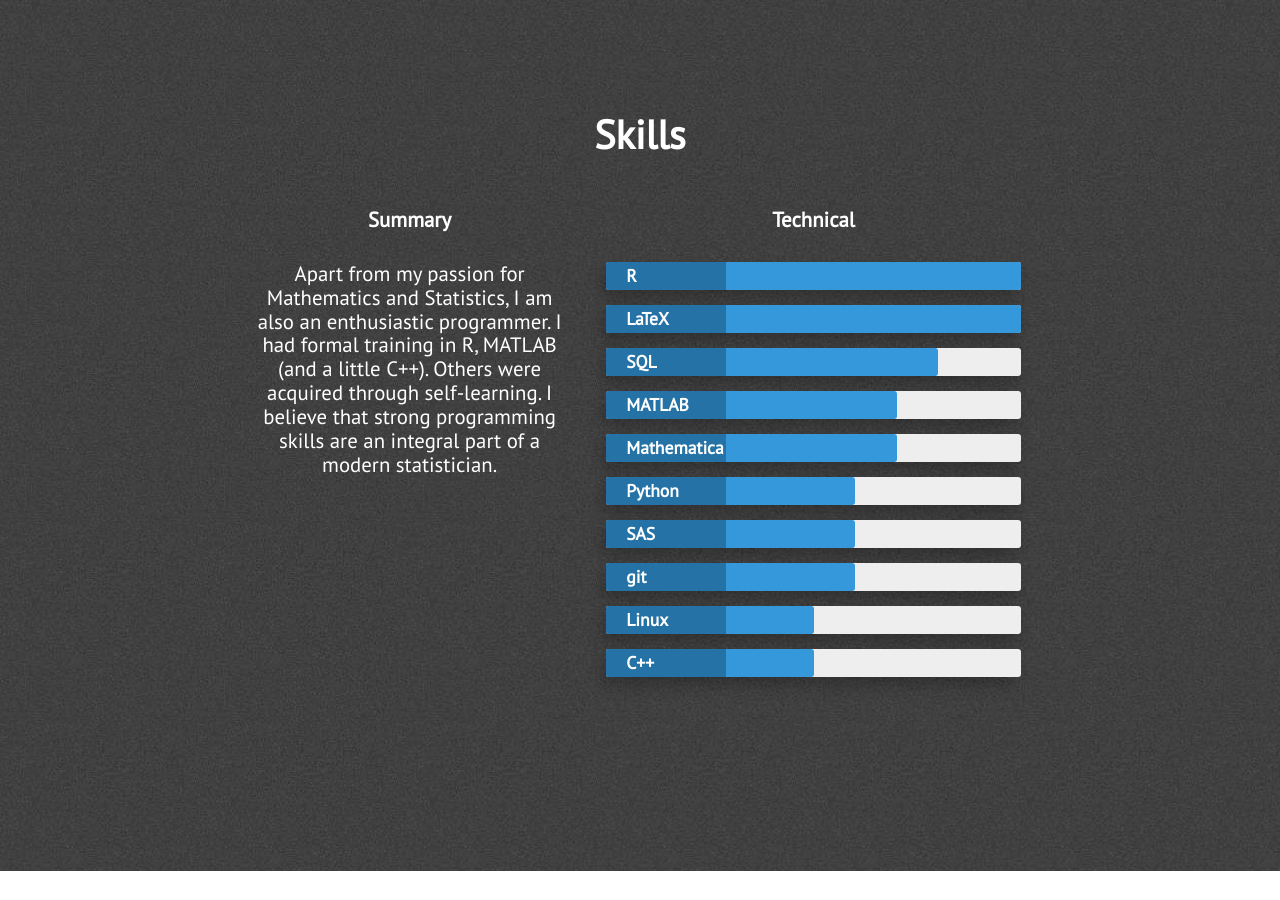
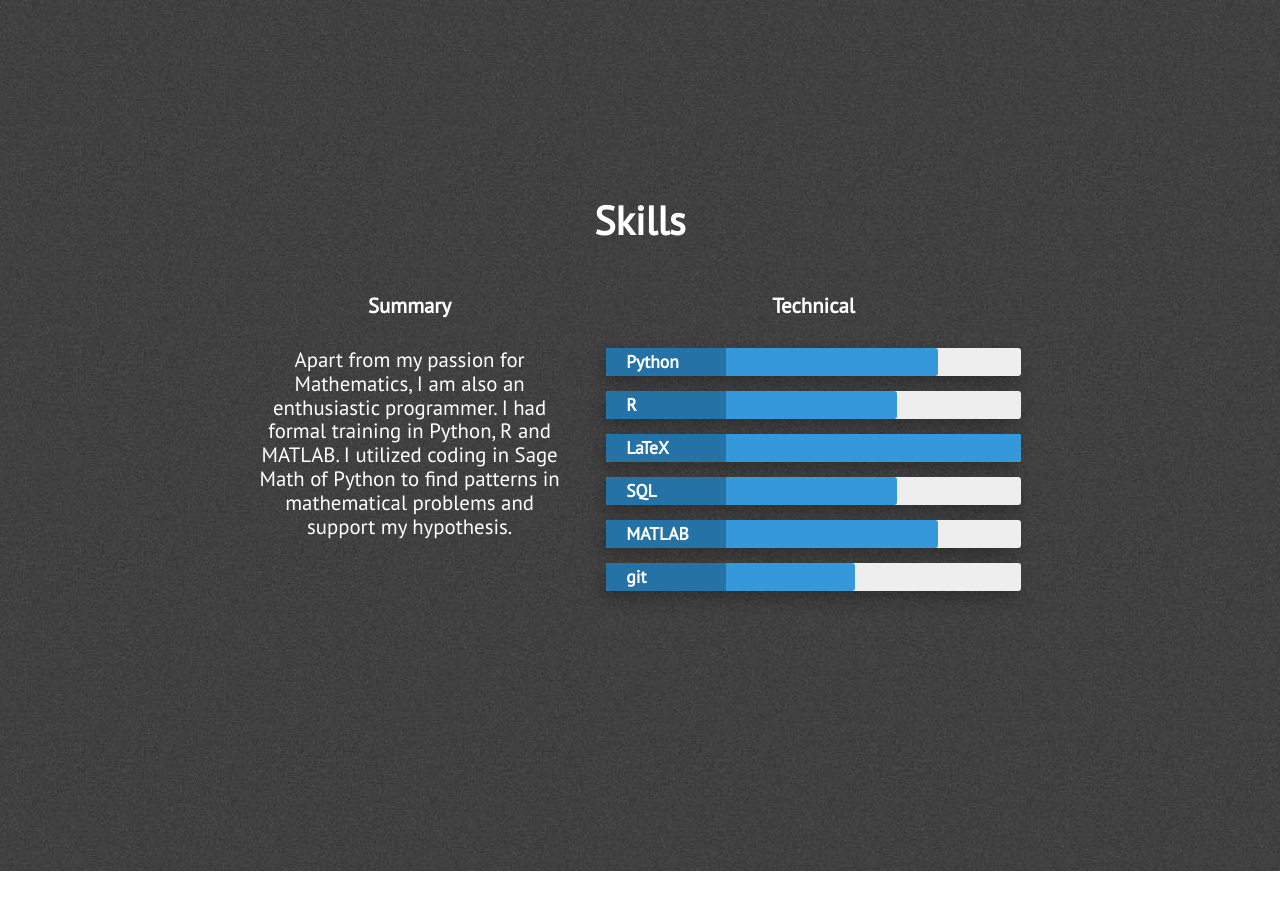
Before and after one commit to nguyendangson/sondangnguyen, a Jekyll site: the page built from index.html, in a window 1280 px wide and 900 px high, scrolled down 4084 px. Built offline with Jekyll 4.4.1, drawn with Linux system fonts in a browser that asks for light colours; nearby versions of some CDN libraries.

Commit message:
Update skills.html

```diff
--- a/_includes/skills.html
+++ b/_includes/skills.html
@@ -7,14 +7,20 @@
                 <div class="what-i-do">
                     <h3 class="center-align skills-subsection">Summary</h3>
                     <p class="paragraph-text center-align">
-                        Apart from my passion for Mathematics and Statistics, I am also an enthusiastic programmer. I had formal training in R, MATLAB (and a little C++). Others were acquired through self-learning.
-			I believe that strong programming skills are an integral part of a modern statistician.
+                        Apart from my passion for Mathematics, I am also an enthusiastic programmer. I had formal training in Python, R and MATLAB. I utilized coding in Sage Math of Python to find patterns in mathematical problems and support my hypothesis.
                     </p>
                 </div>
                 <div class="technical-skills">
                     <h3 class="center-align skills-subsection">Technical</h3>
                     <div class="progress-bars">
-                        <div class="skillbar clearfix " data-percent="100%">
+
+
+                        <div class="skillbar clearfix " data-percent="80%">
+                            <div class="skillbar-title" style="background: #2980b9"><span>Python</span></div>
+                            <div class="skillbar-bar" style="background: #3498db;"></div>
+                        </div> <!-- End Skill Bar -->
+
+                        <div class="skillbar clearfix " data-percent="70%">
                             <div class="skillbar-title" style="background: #2980b9;"><span>R</span></div>
                             <div class="skillbar-bar" style="background: #3498db;"></div>
                         </div> <!-- End Skill Bar -->
@@ -24,46 +30,25 @@
                             <div class="skillbar-bar" style="background: #3498db;"></div>
                         </div> <!-- End Skill Bar -->
 
-                        <div class="skillbar clearfix " data-percent="80%">
+                        <div class="skillbar clearfix " data-percent="70%">
                             <div class="skillbar-title" style="background: #2980b9;"><span>SQL</span></div>
                             <div class="skillbar-bar" style="background: #3498db"></div>
                         </div> <!-- End Skill Bar -->
 
 
-                        <div class="skillbar clearfix " data-percent="70%">
+                        <div class="skillbar clearfix " data-percent="80%">
                             <div class="skillbar-title" style="background: #2980b9;"><span>MATLAB</span></div>
                             <div class="skillbar-bar" style="background: #3498db;"></div>
                         </div> <!-- End Skill Bar -->
 
-                        <div class="skillbar clearfix " data-percent="70%">
-                            <div class="skillbar-title" style="background: #2980b9;"><span>Mathematica</span></div>
-                            <div class="skillbar-bar" style="background: #3498db;"></div>
-                        </div> <!-- End Skill Bar -->
 
-                        <div class="skillbar clearfix " data-percent="60%">
-                            <div class="skillbar-title" style="background: #2980b9"><span>Python</span></div>
-                            <div class="skillbar-bar" style="background: #3498db;"></div>
-                        </div> <!-- End Skill Bar -->
-
-			<div class="skillbar clearfix " data-percent="60%">
-                            <div class="skillbar-title" style="background: #2980b9"><span>SAS</span></div>
-                            <div class="skillbar-bar" style="background: #3498db;"></div>
-                        </div> <!-- End Skill Bar -->
 
 			<div class="skillbar clearfix " data-percent="60%">
                             <div class="skillbar-title" style="background: #2980b9"><span>git</span></div>
                             <div class="skillbar-bar" style="background: #3498db;"></div>
                         </div> <!-- End Skill Bar -->
 
-                        <div class="skillbar clearfix " data-percent="50%">
-                            <div class="skillbar-title" style="background: #2980b9"><span>Linux</span></div>
-                            <div class="skillbar-bar" style="background: #3498db"></div>
-                        </div> <!-- End Skill Bar -->
 
-			<div class="skillbar clearfix " data-percent="50%">
-                            <div class="skillbar-title" style="background: #2980b9"><span>C++</span></div>
-                            <div class="skillbar-bar" style="background: #3498db"></div>
-                        </div> <!-- End Skill Bar -->
                     </div>
                 </div>
             </div>
```
